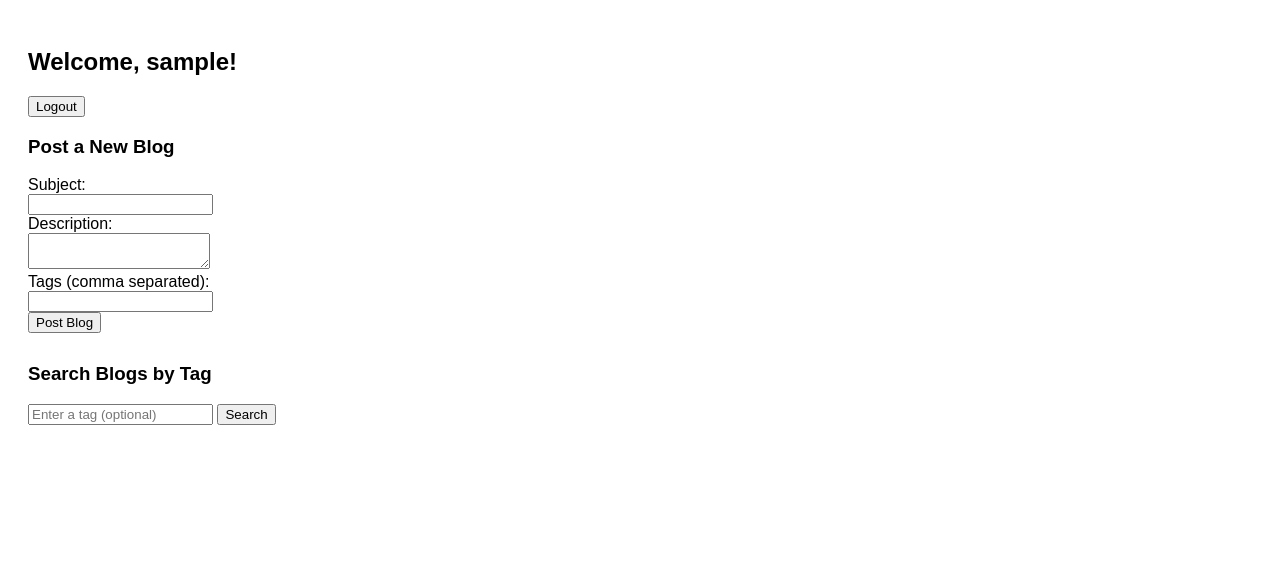
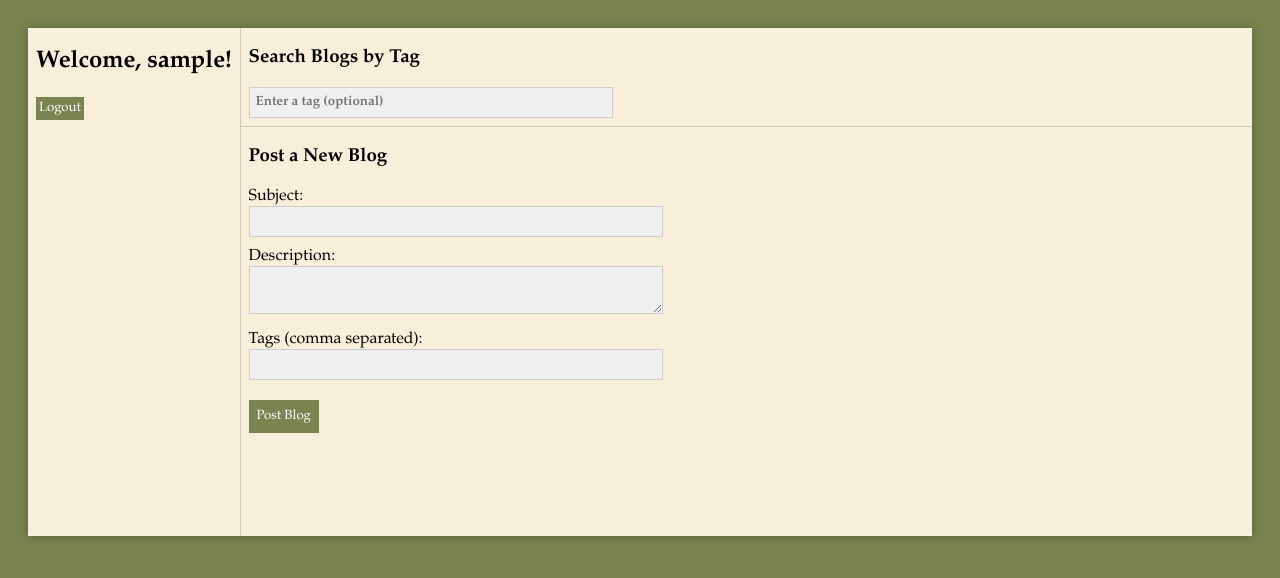
Before and after one commit to ShellyUlman/Comp440MarketplaceWebsite, a PHP site: page /blog.php in a window 1280 px wide. Shown: the top 578 px of the page. Run offline with PHP 8.4, Linux system fonts and the light colour scheme; the visitor is signed in with stand-in values (Sample User, id 1).

Commit message:
html & css done for phase_2

```diff
--- a/views/blog.php
+++ b/views/blog.php
@@ -27,26 +27,33 @@ unset($_SESSION['search_results'], $_SESSION['search_tag']); // unset after retr
 <head>
     <meta charset="utf-8">
     <title>Blogs</title>
-    <style>
-        body { font-family: Arial, sans-serif; padding: 20px; }
-        .section { margin-bottom: 30px; }
-        .blog-card { border: 1px solid #ccc; padding: 10px; margin-bottom: 10px; }
-        .success { color: green; }
-        .error { color: red; }
-        .meta { font-size: 0.9em; color: #555; } /* styling for metadata like username and timestamp */
-        .comments { display: none; margin-top: 10px; border-top: 1px dashed #aaa; padding-top: 10px; }
-        .comment { margin-bottom: 5px; }
-        .toggle-btn { margin-top: 10px; cursor: pointer; background-color: #eee; border: 1px solid #ccc; padding: 5px 10px; }
-    </style>
+    <link rel="stylesheet" href="styles.css">
 </head>
+<style>
+
+</style>
 <body>
-    <h2>Welcome, <?php echo htmlspecialchars($username); ?>!</h2>
-    <form method="post" action="../php/blog.php">
-        <button name="logout">Logout</button>
-    </form>
+<main>
+    <aside class="welcome-section">
+        <h2>Welcome, <?php echo htmlspecialchars($username); ?>!</h2>
+        <form method="post" action="../php/blog.php">
+            <button class="logout-btn" name="logout">Logout</button>
+        </form>
+    </aside>
+
+    <!-- Search Blogs by Tag Section -->
+<div class="middle-section">
+    <div class="search-section">
+        <h3>Search Blogs by Tag</h3>
+        <form method="post" action="../php/blog.php">
+            <input type="text" name="tag" placeholder="Enter a tag (optional)">
+            <input class="submit-search-btn" type="submit" name="search_tag" value="Search">
+        </form>
+    </div>
+
 
     <!-- Post New Blog Section -->
-    <div class="section">
+    <div class="blog-section">
         <h3>Post a New Blog</h3>
         <?php if ($blog_submit_status): ?>
             <p class="<?php echo htmlspecialchars($blog_submit_status['type']); ?>">
@@ -60,19 +67,11 @@ unset($_SESSION['search_results'], $_SESSION['search_tag']); // unset after retr
             <textarea name="description" required></textarea><br>
             <label>Tags (comma separated):</label><br>
             <input type="text" name="tags" required><br>
-            <input type="submit" name="post_blog" value="Post Blog">
+            <input class="post-blog-btn" type="submit" name="post_blog" value="Post Blog">
         </form>
     </div>
-
-    <!-- Search Blogs by Tag Section -->
-    <div class="section">
-        <h3>Search Blogs by Tag</h3>
-        <form method="post" action="../php/blog.php">
-            <input type="text" name="tag" placeholder="Enter a tag (optional)">
-            <input type="submit" name="search_tag" value="Search">
-        </form>
-    </div>
-
+</div>
+</main>
 
     <!-- Display Search Results -->
     <?php if (!empty($search_results)): ?> <!-- if there are search results -->
@@ -107,6 +106,7 @@ unset($_SESSION['search_results'], $_SESSION['search_tag']); // unset after retr
                 </div>
 
                 <!-- COMMENT FORM -->
+                <div class="comment-form">
                 <form method="post" action="../php/blog.php" style="margin-top:10px;">
                     <input type="hidden" name="blog_id" value="<?php echo (int)$blog['blog_id']; ?>">
                     <select name="sentiment" required>
@@ -115,8 +115,9 @@ unset($_SESSION['search_results'], $_SESSION['search_tag']); // unset after retr
                         <option value="negative">Negative</option>
                     </select>
                     <input type="text" name="comment_description" placeholder="Enter comment..." required>
-                    <input type="submit" name="comment_blog" value="Comment">
+                    <input class="comment-submit-btn" type="submit" name="comment_blog" value="Comment">
                 </form>
+                </div>
             </div>
         <?php endforeach; ?>
     <?php elseif ($search_tag && $search_tag !== " "): ?> <!-- if search tag is set but no results -->
@@ -132,7 +133,6 @@ unset($_SESSION['search_results'], $_SESSION['search_tag']); // unset after retr
     <?php endif; ?>
 
 
-
 <script src="../public/blog/toggleComments.js"></script> <!-- toggle comments button script -->
 
 </body>
--- a/views/styles.css
+++ b/views/styles.css
@@ -1,10 +1,31 @@
-.error { color: red; margin: 5px 0; }
-.error:empty {display: none; }
-.success { color: green; margin: 5px 0; }
+.success {
+    color: green;
+    background-color: #cbf5dd;
+
+    padding: 8px;
+    width: fit-content;
+
+    font-family: Garamond, serif;
+    font-weight: bold;
+}
+.error {
+    color: red;
+    background-color: #ffc9bb;
+
+    padding: 8px;
+    width: fit-content;
+
+    font-family: Garamond, serif;
+    font-weight: bold;
+}
+
+/* STYLES FOR LOGIN PAGE */
+.error:empty { display: none; }
 .container {
     width: 800px;
     margin: auto;
     box-shadow: 0 0 10px rgba(0, 0, 0, 0.3);
+    background-color: #f8efda;
 
     display: flex;
     justify-content: center;
@@ -45,30 +66,140 @@
 }
 .signup-btn {
     border: none;
-    background-image: linear-gradient(to bottom right, #c08552, #c08552);
+    background-image: linear-gradient(to bottom right, #7a8450, #7a8450);
     color: white;
 }
 .login-btn {
     border: none;
-    background-image: linear-gradient(to bottom right, #f3e9dc, #f3e9dc);
-    color: #c08552;
+    background-image: linear-gradient(to bottom right, #f8efda, #f8efda);
+    color: #7a8450;
 }
 .signup {
-    /*#a1c4fd, #c2e9fb */
-    background-image: linear-gradient(to bottom right, #f3e9dc, #f3e9dc);
+    background-image: linear-gradient(to bottom right, #f8efda, #f8efda);
 }
 .login {
-    background-image: linear-gradient(to bottom right, #c08552, #c08552);
+    background-image: linear-gradient(to bottom right, #7a8450, #7a8450);
 }
 .signup-header {
-    color: #c08552;
+    color: #7a8450;
 }
 .login-header {
-    color: #f3e9dc
+    color: #f8efda;
 }
 h1 {
     text-align: center;
 }
 body {
-    background-color: #f3e9dc;
+    background-color: #f8efda;
 }
+
+/* STYLES FOR BLOG PAGE */
+body { font-family: Arial, sans-serif; padding: 20px; background-color: #7a8450; }
+main { /* styling for welcome, search, and blog post section */
+    display: flex;
+    flex-direction: row;
+    flex-wrap: wrap;
+    height: max-content;
+
+    font-family: Garamond, serif;
+    box-shadow: 0 0 10px rgba(0, 0, 0, 0.3);
+    background-color: #f8efda;
+}
+h3 {
+    font-family: Garamond, serif;
+    font-weight: bold;
+}
+.middle-section { /* welcome and blog post section */
+    width: 80%;
+    flex-grow: 1;
+    box-sizing: border-box;
+}
+.welcome-section {
+    padding: 0px 8px 8px 8px;
+    align-self: stretch;
+
+    height: 500px;
+    border-right: 1px solid #d2c7b8;
+}
+.blog-section {
+    order: 1;
+    flex-basis: 100%;
+
+    padding: 0px 8px 8px 8px;
+    width: 100%;
+    box-sizing: border-box;
+}
+.search-section {
+    display: flex;
+    flex-direction: column;
+    width: 100%;
+
+    border-bottom: 1px solid #d2c7b8;
+    padding: 0px 8px 8px 8px;
+    box-sizing: border-box;
+}
+.blog-section form textarea,
+.blog-section form input[type="text"] {
+    padding: 6px;
+    width: 400px;
+    margin-bottom: 10px;
+
+    background-color: #f2efefff;
+    border: 1px solid #ccc;
+
+    font-family: Garamond, serif;
+    font-weight: bold;
+}
+.search-section form input[type="text"] {
+    padding: 6px;
+    width: 350px;
+
+    background-color: #f2efefff;
+    border: 1px solid #ccc;
+
+    font-family: Garamond, serif;
+    font-weight: bold;
+}
+.blog-card {
+    background-color: #f8efda;
+    box-shadow: 0 0 10px rgba(0, 0, 0, 0.3);
+    font-family: Garamond, serif;
+    font-weight: bold;
+
+    padding: 10px;
+    margin-bottom: 10px;
+}
+.comment-form select,
+.comment-form input[type="text"] {
+    font-family: Garamond, serif;
+
+}
+.meta { font-size: 0.9em; color: #555; } /* styling for metadata like username and timestamp */
+.comments { display: none; margin-top: 10px; border-top: 1px dashed #aaa; padding-top: 10px; }
+.comment { margin-bottom: 5px; }
+
+/* button styles */
+.post-blog-btn {
+    margin-top: 10px;
+    padding: 8px;
+
+    font-family: Garamond, serif;
+    cursor: pointer;
+
+    border: none;
+    background-image: linear-gradient(to bottom right, #7a8450, #7a8450);
+    color: white;
+}
+.logout-btn,
+.comment-submit-btn {
+    padding: 3px;
+
+    font-family: Garamond, serif;
+    cursor: pointer;
+
+    border: none;
+    background-image: linear-gradient(to bottom right, #7a8450, #7a8450);
+    color: white;
+}
+.toggle-btn { margin-top: 10px; cursor: pointer; background-color: #eee; border: 1px solid #ccc; padding: 5px 10px; }
+.submit-search-btn { visibility: hidden; }
```
